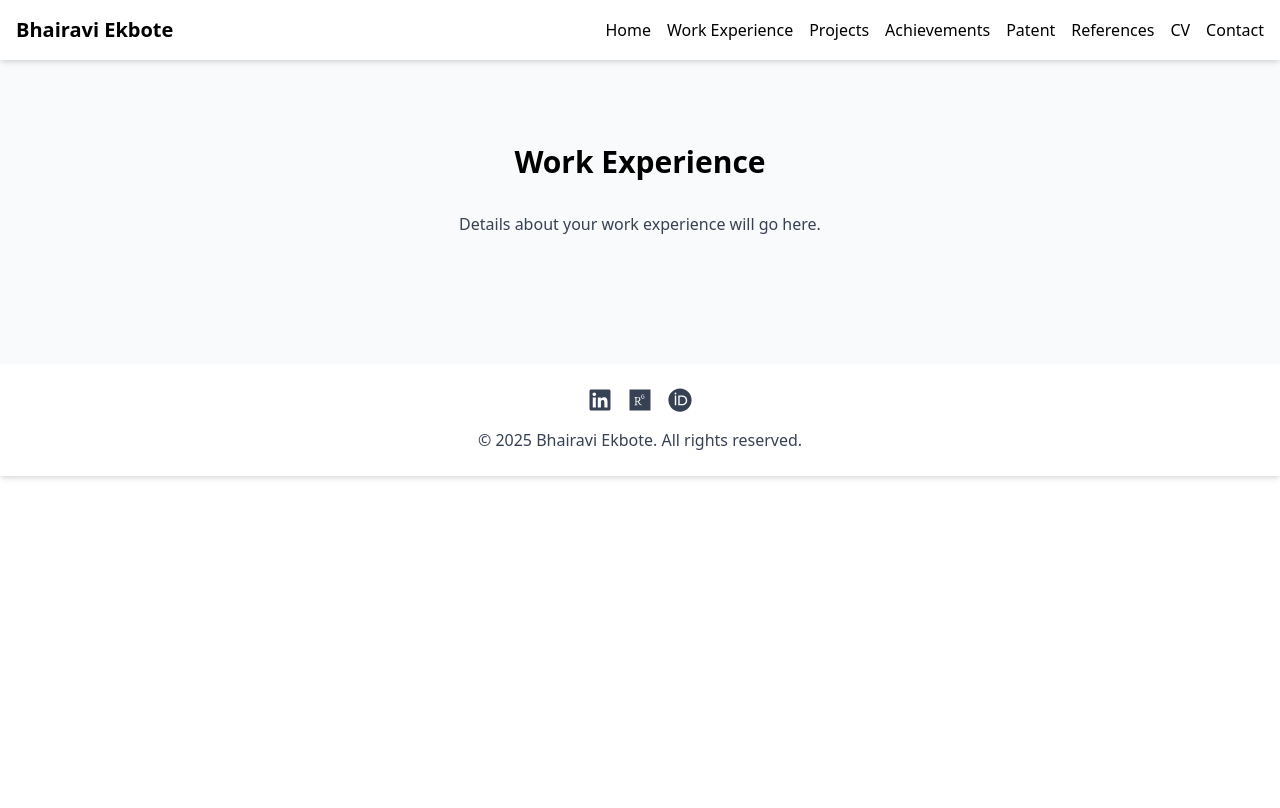
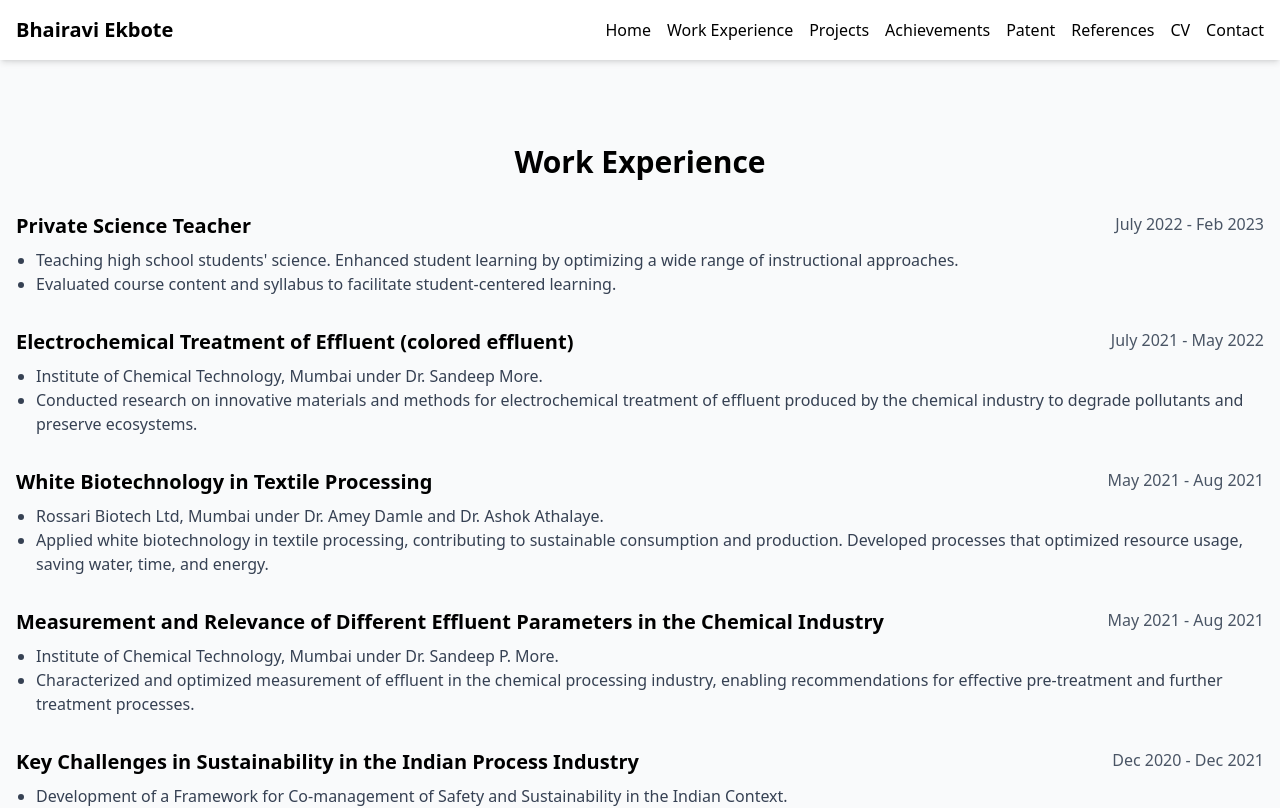
Before and after one commit to vayunekbote02/bhairavi_portfolio, a React (Vite) app: page /work-experience in a window 1280 px wide. Shown: the top 808 px of the page. Built offline with nearby package versions, Linux system fonts and the light colour scheme.

Commit message:
Modified Home and Work Experience pages

```diff
--- a/src/pages/Home.jsx
+++ b/src/pages/Home.jsx
@@ -25,7 +25,7 @@ const Home = () => (
         {/* Profile Photo */}
         <motion.div
           variants={fadeIn}
-          className="flex-shrink-0 relative -mt-20 max-sm:mx-auto sm:-mt-10"
+          className="flex-shrink-0 relative -mt-20 max-sm:mx-auto sm:-mt-2"
           style={{ top: "50%" }}
         >
           <img
@@ -38,16 +38,16 @@ const Home = () => (
         {/* Profile Details */}
         <motion.div variants={fadeIn} className="flex-grow">
           <h1 className="text-4xl font-bold mb-2 sm:mt-20">Bhairavi Ekbote</h1>
-          <p className="text-gray-700 ">
-            Sustainable Technology, KTH | Institute Of Chemical Technology |
-            Patent - Energy Efficient Cryogenic Grinder
+          <p className="text-gray-700 flex flex-col">
+            <span>Master&apos;s Student Sustainable Technology</span>
+            <span>KTH Royal Institute of Technology</span>
           </p>
           <p className="text-gray-700 mt-1">
             Stockholm, Stockholm County, Sweden
           </p>
           <p className="flex flex-col sm:flex-row sm:gap-4 mt-2">
-            <span>Email: bhairaviekbote@gmail.com</span>
-            <span>Contact No: +46 73 490 45 43</span>
+            <span>Email: bhairavi.ekbote@gmail.com</span>
+            <span>Contact No: (+46)73490-4543</span>
           </p>
         </motion.div>
       </div>
@@ -56,9 +56,33 @@ const Home = () => (
       <motion.div variants={fadeIn} className="mt-6">
         <h2 className="text-2xl font-bold mb-4">About Me</h2>
         <p className="text-gray-700 mb-4">
-          I am a passionate developer and researcher with a focus on creating
-          impactful solutions. My career is driven by innovation and a love for
-          problem-solving.
+          Graduate student in Sustainable Technology with expertise in circular
+          economy strategies, sustainable innovations, and resourceefficient
+          solutions for industries, including ESG frameworks and sustainable
+          finance. Expertise in conducting Life Cycle Assessments (LCA),
+          Material Flow Analysis (MFA), and sustainability reporting frameworks
+          such as CSRD and EPD. Strong background in chemical technology and
+          resource management, with a focus on optimizing processes for
+          sustainable supply chains and circular business models. Experienced in
+          collaborating with stakeholders, developing KPIs, and implementing
+          data-driven strategies to address complex sustainability challenges.
+          Adept at leading multidisciplinary projects, driving change, and
+          delivering impactful solutions aligned with corporate sustainability
+          goals.
+        </p>
+      </motion.div>
+
+      {/* Skills */}
+      <motion.div variants={fadeIn} className="mt-8">
+        <h2 className="text-2xl font-bold mb-4">Skills</h2>
+        <p className="text-gray-700">
+          Project Management, Circular Economy Strategies, Life Cycle Assessment
+          (LCA), Material and Energy Flow Analysis (MFA), ESG frameworks and
+          Environmental Assessment, Sustainable Supply Chain Management, Policy
+          and Legislation Analysis (EU Directives), Research and Development
+          (R&D), Stakeholder Engagement, Communication (Written & Verbal), Data
+          Analysis and Modelling, MultiCriteria Decision Analysis,
+          Sustainability Reporting, Team Leadership, Problem-Solving.
         </p>
       </motion.div>
 
--- a/src/pages/WorkExperience.jsx
+++ b/src/pages/WorkExperience.jsx
@@ -9,9 +9,113 @@ const WorkExperience = () => (
     >
       Work Experience
     </motion.h2>
-    <motion.p variants={fadeIn} className="text-gray-700 text-center">
-      Details about your work experience will go here.
-    </motion.p>
+
+    <motion.div variants={fadeIn} className="space-y-8">
+      {/* Private Science Teacher */}
+      <div>
+        <div className="flex flex-col sm:flex-row sm:justify-between">
+          <h3 className="text-xl font-semibold">Private Science Teacher</h3>
+          <p className="text-gray-600">July 2022 - Feb 2023</p>
+        </div>
+        <ul className="list-disc pl-5">
+          {" "}
+          {/* Add list-disc and padding-left */}
+          <li className="text-gray-700 mt-2">
+            Teaching high school students&apos; science. Enhanced student
+            learning by optimizing a wide range of instructional approaches.
+          </li>
+          <li className="text-gray-700">
+            Evaluated course content and syllabus to facilitate student-centered
+            learning.
+          </li>
+        </ul>
+      </div>
+
+      {/* Electrochemical Treatment of Effluent */}
+      <div>
+        <div className="flex flex-col sm:flex-row sm:justify-between">
+          <h3 className="text-xl font-semibold">
+            Electrochemical Treatment of Effluent (colored effluent)
+          </h3>
+          <p className="text-gray-600">July 2021 - May 2022</p>
+        </div>
+        <ul className="list-disc pl-5">
+          <li className="text-gray-700 mt-2">
+            Institute of Chemical Technology, Mumbai under Dr. Sandeep More.
+          </li>
+          <li className="text-gray-700">
+            Conducted research on innovative materials and methods for
+            electrochemical treatment of effluent produced by the chemical
+            industry to degrade pollutants and preserve ecosystems.
+          </li>
+        </ul>
+      </div>
+
+      {/* White Biotechnology in Textile Processing */}
+      <div>
+        <div className="flex flex-col sm:flex-row sm:justify-between">
+          <h3 className="text-xl font-semibold">
+            White Biotechnology in Textile Processing
+          </h3>
+          <p className="text-gray-600">May 2021 - Aug 2021</p>
+        </div>
+        <ul className="list-disc pl-5">
+          <li className="text-gray-700 mt-2">
+            Rossari Biotech Ltd, Mumbai under Dr. Amey Damle and Dr. Ashok
+            Athalaye.
+          </li>
+          <li className="text-gray-700">
+            Applied white biotechnology in textile processing, contributing to
+            sustainable consumption and production. Developed processes that
+            optimized resource usage, saving water, time, and energy.
+          </li>
+        </ul>
+      </div>
+
+      {/* Measurement and Relevance of Different Effluent Parameters */}
+      <div>
+        <div className="flex flex-col sm:flex-row sm:justify-between">
+          <h3 className="text-xl font-semibold">
+            Measurement and Relevance of Different Effluent Parameters in the
+            Chemical Industry
+          </h3>
+          <p className="text-gray-600">May 2021 - Aug 2021</p>
+        </div>
+        <ul className="list-disc pl-5">
+          <li className="text-gray-700 mt-2">
+            Institute of Chemical Technology, Mumbai under Dr. Sandeep P. More.
+          </li>
+          <li className="text-gray-700">
+            Characterized and optimized measurement of effluent in the chemical
+            processing industry, enabling recommendations for effective
+            pre-treatment and further treatment processes.
+          </li>
+        </ul>
+      </div>
+
+      {/* Key Challenges in Sustainability in the Indian Process Industry */}
+      <div>
+        <div className="flex flex-col sm:flex-row sm:justify-between">
+          <h3 className="text-xl font-semibold">
+            Key Challenges in Sustainability in the Indian Process Industry
+          </h3>
+          <p className="text-gray-600">Dec 2020 - Dec 2021</p>
+        </div>
+        <ul className="list-disc pl-5">
+          <li className="text-gray-700 mt-2">
+            Development of a Framework for Co-management of Safety and
+            Sustainability in the Indian Context.
+          </li>
+          <li className="text-gray-700">
+            Indian Institute of Technology, Bombay under Dr. Sandip Roy.
+          </li>
+          <li className="text-gray-700">
+            Identified key challenges and developed a framework for
+            co-management of safety and sustainability in the chemical sector.
+          </li>
+        </ul>
+      </div>
+    </motion.div>
   </section>
 );
 
```
